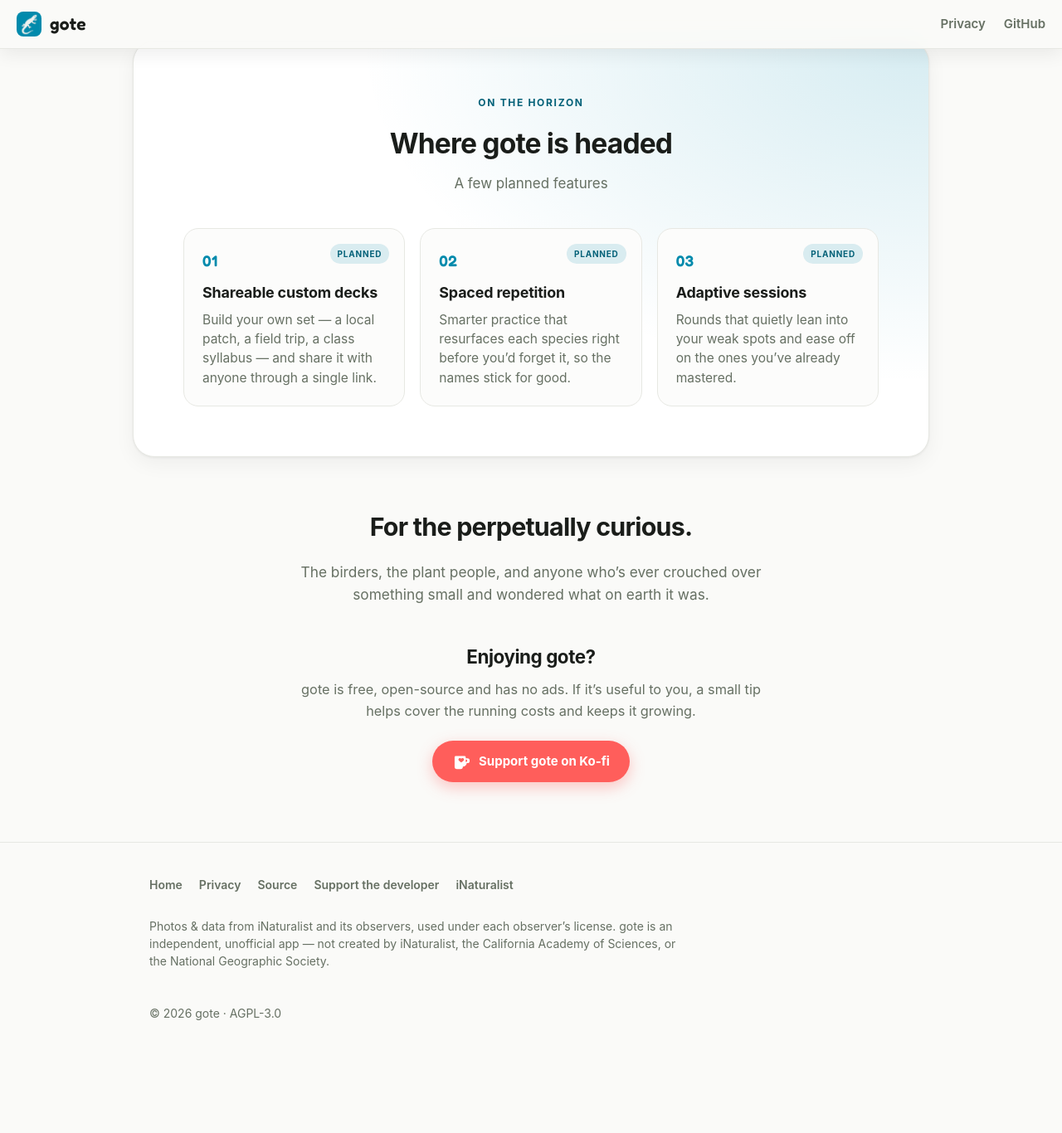
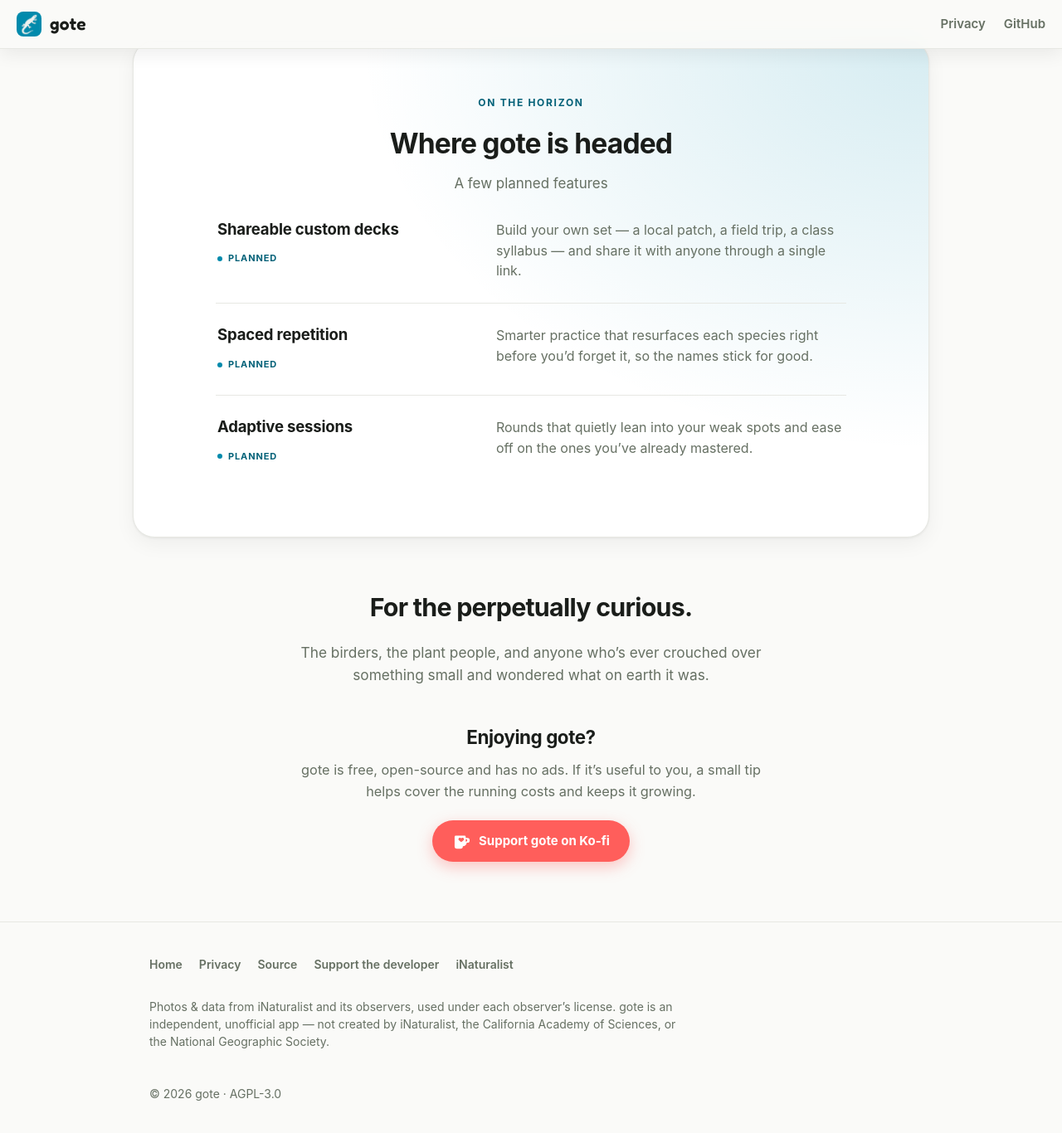
Before and after one commit to turbolya/gote, a Jekyll site: the page built from index.html, in a window 1280 px wide and 1400 px high, scrolled down 4003 px. Shown: the top 1366 px of the window at 83% size. Built offline with Jekyll 4.4.1, drawn with Linux system fonts in a browser that asks for light colours; before the commit the page ends 5306 px from its top, so only the background shows below that.

Commit message:
Polish the roadmap card into an editorial list
The On-the-horizon panel was a card holding three bordered sub-cards
(nested cards) with decorative 01/02/03 numbers that carried no real
sequence. Rework it into a single panel with a hairline-ruled feature
list: each item is a semantic <li> with the feature name plus a quiet
Planned status dot on the left and its description on the right,
collapsing to a single column on mobile. Keeps all copy and the
required planned labeling; drops the card-hover lift since the rows are
no longer cards. Matches the site’s spare, editorial feature-row voice.

Co-Authored-By: Claude Opus 4.8 <noreply@anthropic.com>

```diff
--- a/index.html
+++ b/index.html
@@ -232,31 +232,38 @@ title: false
     color: var(--brand-strong); margin: 0 0 12px;
   }
   .roadmap h2 { font-size: clamp(1.6rem, 3.6vw, 2.1rem); letter-spacing: -.025em; margin: 0 0 10px; }
-  .roadmap .lead { color: var(--muted); font-size: 1.06rem; max-width: 46ch; margin: 0 auto 40px; line-height: 1.5; }
+  .roadmap .lead { color: var(--muted); font-size: 1.06rem; max-width: 46ch; margin: 0 auto 26px; line-height: 1.5; }
+  /* An editorial list, not a grid of sub-cards: each item is a hairline-ruled
+     row with the feature on the left and its description on the right. */
   .plan-grid {
-    display: grid; gap: 18px; text-align: left;
-    grid-template-columns: repeat(auto-fit, minmax(228px, 1fr));
+    list-style: none; padding: 0;
+    text-align: left; max-width: 760px; margin: 0 auto;
   }
   .plan {
-    position: relative;
-    padding: 24px 22px 22px;
-    border-radius: 18px;
-    background: color-mix(in srgb, var(--bg) 55%, var(--card));
-    border: 1px solid var(--border);
+    display: grid;
+    grid-template-columns: minmax(0, 0.82fr) minmax(0, 1.18fr);
+    gap: clamp(14px, 4vw, 44px);
+    align-items: start;
+    padding: 26px 2px;
+    border-top: 1px solid var(--border);
   }
-  .plan .num {
-    font-family: 'Fredoka', var(--font);
-    font-size: 1.15rem; font-weight: 600; color: var(--brand); letter-spacing: .02em;
+  .plan:first-child { border-top: 0; padding-top: 4px; }
+  .plan h3 { margin: 0 0 10px; font-size: 1.16rem; letter-spacing: -.01em; line-height: 1.2; }
+  .plan p { margin: 0; color: var(--muted); font-size: 1rem; line-height: 1.55; }
+  .plan-tag {
+    display: inline-flex; align-items: center; gap: 7px;
+    font-size: 11px; font-weight: 700; letter-spacing: .08em; text-transform: uppercase;
+    color: var(--brand-strong);
   }
-  .plan .pill {
-    position: absolute; top: 18px; right: 18px;
-    font-size: 10px; font-weight: 700; letter-spacing: .08em; text-transform: uppercase;
-    color: var(--brand-strong);
-    background: color-mix(in srgb, var(--brand) 14%, transparent);
-    padding: 4px 9px; border-radius: 999px;
+  .plan-tag::before {
+    content: ""; flex: none; width: 6px; height: 6px;
+    border-radius: 50%; background: var(--brand);
   }
-  .plan h3 { margin: 10px 0 6px; font-size: 1.12rem; letter-spacing: -.01em; }
-  .plan p { margin: 0; color: var(--muted); font-size: .97rem; line-height: 1.5; }
+  @media (max-width: 640px) {
+    .plan { grid-template-columns: 1fr; gap: 10px; padding: 22px 2px; }
+    .plan:first-child { padding-top: 0; }
+    .plan h3 { margin-bottom: 8px; }
+  }
 
   .closer {
     text-align: center;
@@ -402,9 +409,6 @@ title: false
     .wshot figure:hover { transform: translateY(-5px) scale(1.02); }
     a.store-badge:hover { transform: translateY(-2px); }
     .kofi-btn:hover { transform: translateY(-2px); box-shadow: 0 10px 24px rgba(255,94,91,.42); }
-    .plan { transition: transform .35s cubic-bezier(.16,1,.3,1), border-color .3s ease; }
-    html.has-js .plan-grid.in .plan:hover,
-    .plan:hover { transform: translateY(-4px); border-color: color-mix(in srgb, var(--brand) 45%, var(--border)); }
   }
 
   @media (prefers-reduced-motion: reduce) {
@@ -523,26 +527,29 @@ title: false
     <span class="eyebrow">On the horizon</span>
     <h2>Where gote is headed</h2>
     <p class="lead">A few planned features</p>
-    <div class="plan-grid">
-      <div class="plan">
-        <span class="pill">Planned</span>
-        <span class="num">01</span>
-        <h3>Shareable custom decks</h3>
+    <ul class="plan-grid">
+      <li class="plan">
+        <div class="plan-title">
+          <h3>Shareable custom decks</h3>
+          <span class="plan-tag">Planned</span>
+        </div>
         <p>Build your own set — a local patch, a field trip, a class syllabus — and share it with anyone through a single link.</p>
-      </div>
-      <div class="plan">
-        <span class="pill">Planned</span>
-        <span class="num">02</span>
-        <h3>Spaced repetition</h3>
+      </li>
+      <li class="plan">
+        <div class="plan-title">
+          <h3>Spaced repetition</h3>
+          <span class="plan-tag">Planned</span>
+        </div>
         <p>Smarter practice that resurfaces each species right before you’d forget it, so the names stick for good.</p>
-      </div>
-      <div class="plan">
-        <span class="pill">Planned</span>
-        <span class="num">03</span>
-        <h3>Adaptive sessions</h3>
+      </li>
+      <li class="plan">
+        <div class="plan-title">
+          <h3>Adaptive sessions</h3>
+          <span class="plan-tag">Planned</span>
+        </div>
         <p>Rounds that quietly lean into your weak spots and ease off on the ones you’ve already mastered.</p>
-      </div>
-    </div>
+      </li>
+    </ul>
   </div>
 </section>
 
```
